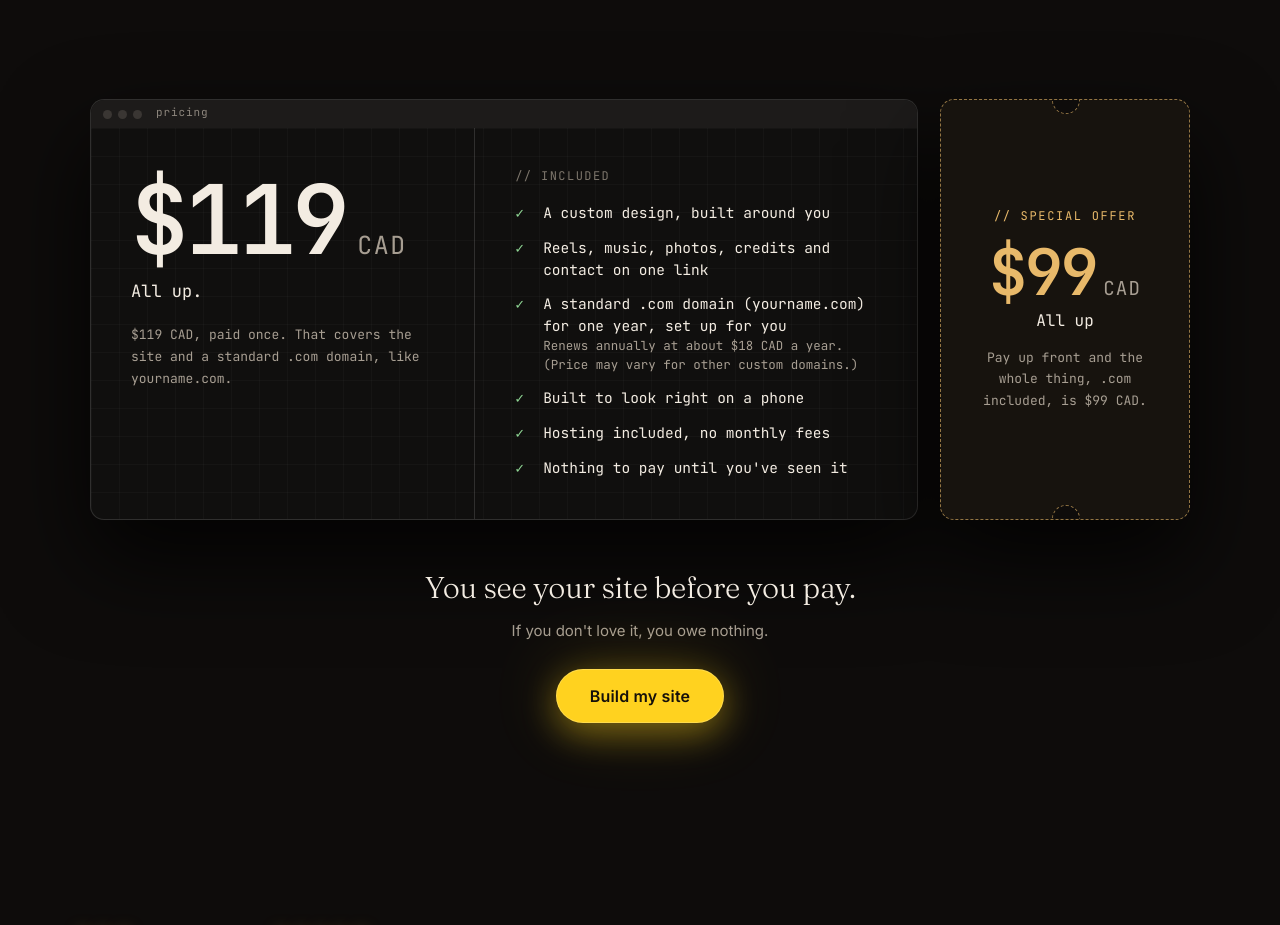
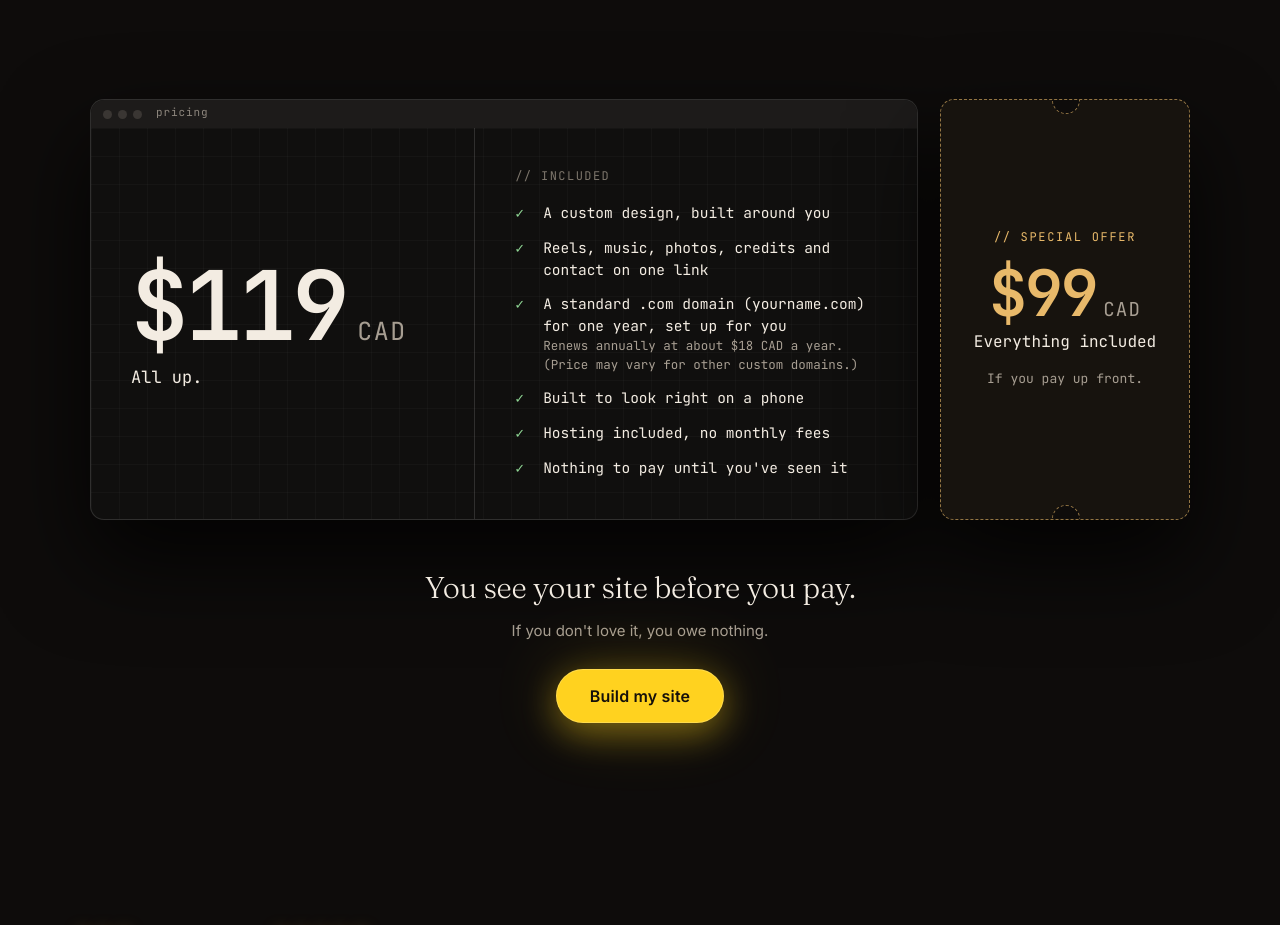
Before and after one commit to Sylennce/hk-website, a plain HTML site: page websites/index.html in a window 1280 px wide. Shown: the part 2940-3865 px from the top of the page. Drawn offline with Linux system fonts and the light colour scheme; animation ran at ten frames a second.

Commit message:
Websites page: price panel is just $119 CAD / All up; offer reads Everything included, if you pay up front
Co-Authored-By: Claude Opus 5.5 <noreply@anthropic.com>

```diff
--- a/websites/index.html
+++ b/websites/index.html
@@ -88,7 +88,7 @@ section,footer{position:relative;z-index:2}
 .spec{border:1px solid #fff2;border-radius:14px;overflow:hidden;background:#100f0e;box-shadow:0 40px 90px #000c;font-family:"JetBrains Mono",ui-monospace,SFMono-Regular,Menlo,monospace}
 .spec .bar span{background:none;padding:0;margin-left:8px;letter-spacing:.08em}
 .spec-body{display:grid;grid-template-columns:1fr 1.15fr;background-image:linear-gradient(#ffffff06 1px,transparent 1px),linear-gradient(90deg,#ffffff06 1px,transparent 1px);background-size:28px 28px}
-.spec .amt{padding:44px 40px;border-right:1px solid #fff2}
+.spec .amt{padding:44px 40px;border-right:1px solid #fff2;display:flex;flex-direction:column;justify-content:center}
 .spec .amt b{display:block;font-weight:600;font-size:clamp(64px,8vw,96px);line-height:1;letter-spacing:-.04em;color:var(--ink)}
 .spec .amt b i{font-style:normal;font-size:.26em;letter-spacing:.06em;margin-left:.45em;color:var(--dim);font-weight:400}
 .spec .amt .plus{display:block;margin-top:12px;font-size:17px;color:var(--ink)}
@@ -266,8 +266,7 @@ footer a{color:var(--dim);text-underline-offset:3px;display:inline-block;padding
   <div class="spec">
     <div class="bar"><i></i><i></i><i></i><span>pricing</span></div>
     <div class="spec-body">
-      <div class="amt"><b>$119<i>CAD</i></b><span class="plus">All up.</span>
-        <p>$119 CAD, paid once. That covers the site and a standard .com domain, like yourname.com.</p></div>
+      <div class="amt"><b>$119<i>CAD</i></b><span class="plus">All up.</span></div>
       <div class="inc"><h3>// INCLUDED</h3>
         <ul>
           <li>A custom design, built around you</li>
@@ -282,8 +281,8 @@ footer a{color:var(--dim);text-underline-offset:3px;display:inline-block;padding
   <aside class="coupon" aria-label="Special offer">
     <h3>// SPECIAL OFFER</h3>
     <b>$99<i>CAD</i></b>
-    <span class="all">All up</span>
-    <p>Pay up front and the whole thing, .com included, is $99 CAD.</p>
+    <span class="all">Everything included</span>
+    <p>If you pay up front.</p>
   </aside>
   </div>
   <div class="promise" id="promise">
```
